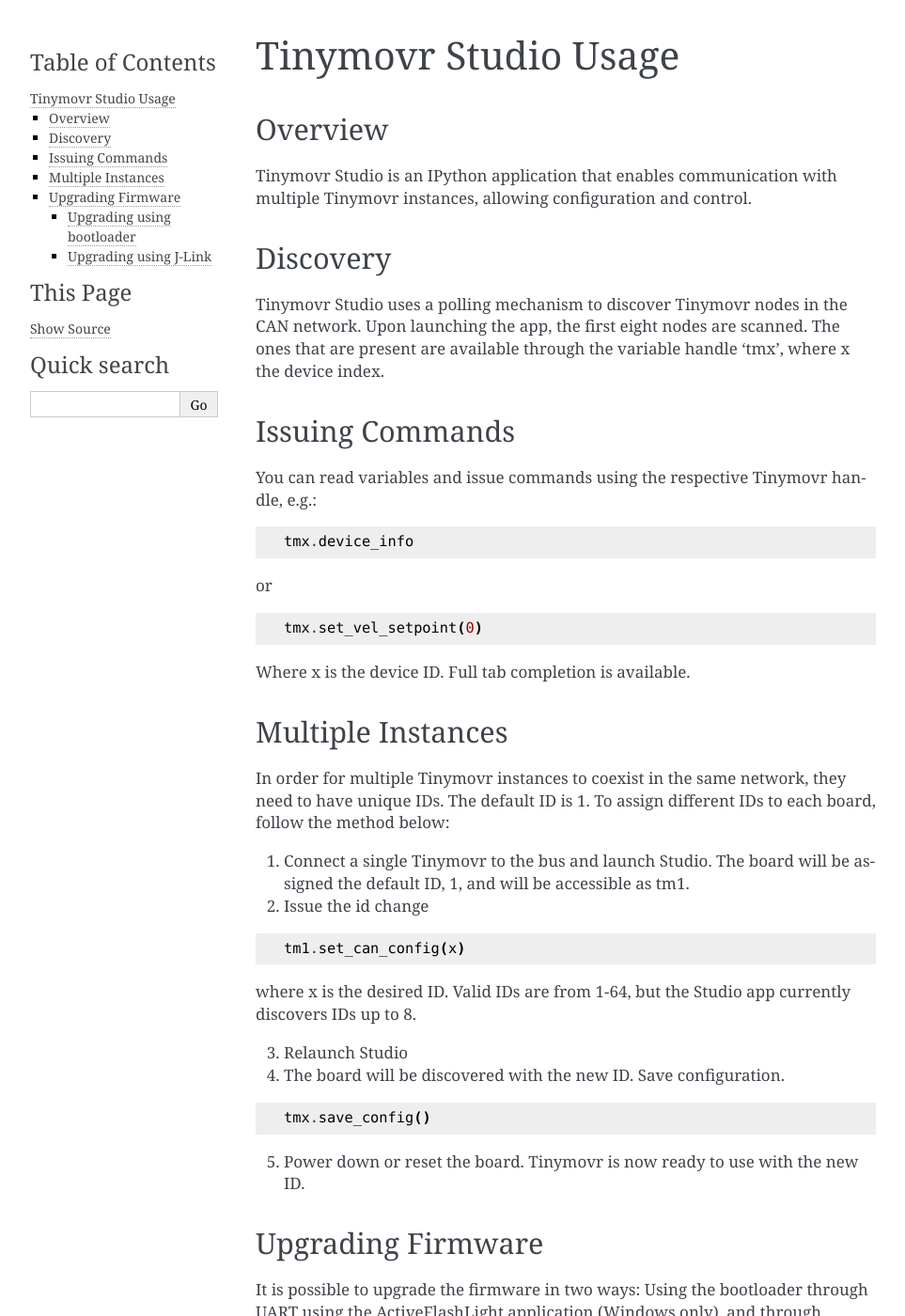
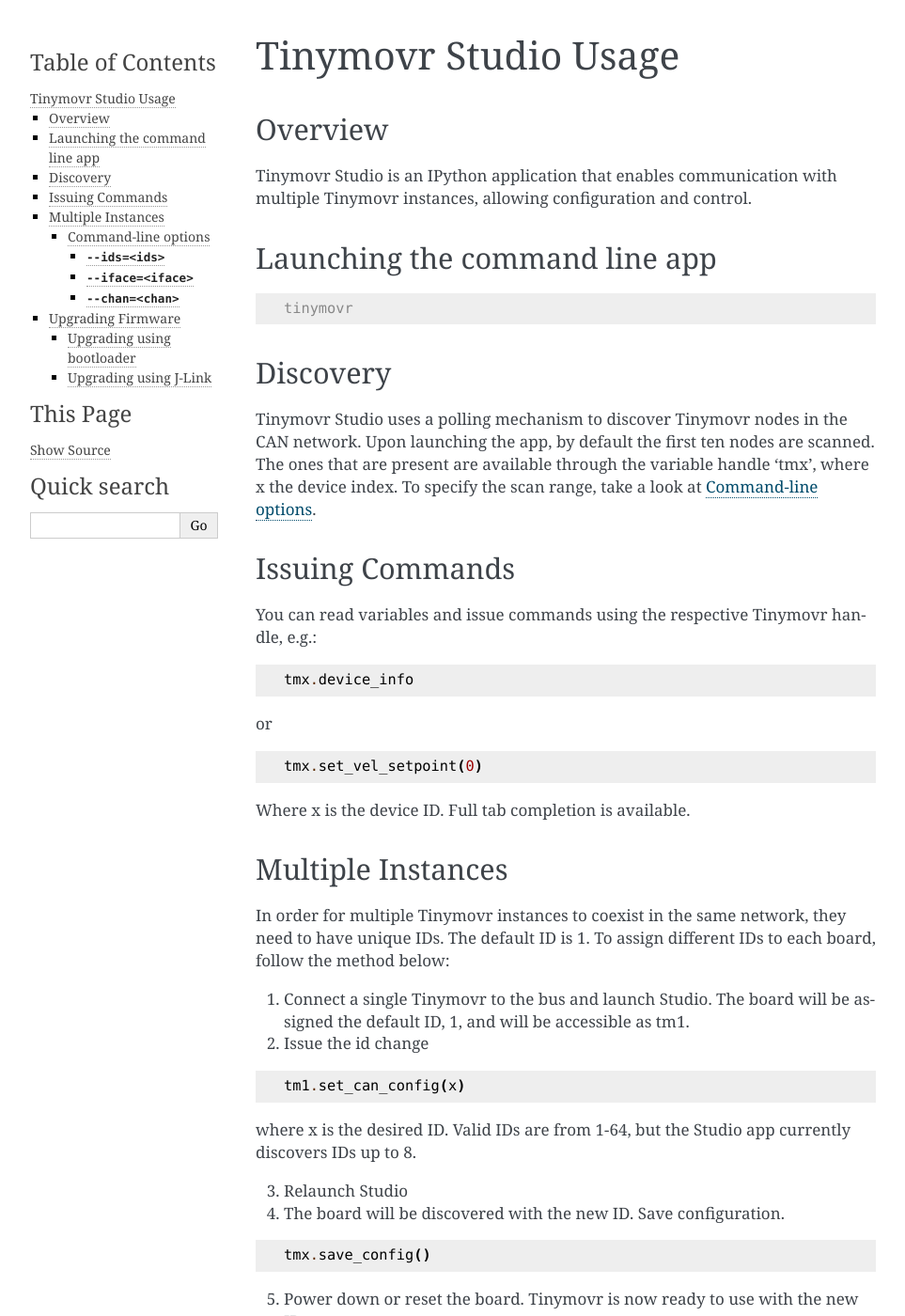
Before and after one commit to tinymovr/Tinymovr, a Sphinx documentation site: the page built from docs/studio/usage.rst, in a window 1280 px wide and 1400 px high. Shown: the whole window at 94% size, without its empty margins (148-1111 px from the left). Built offline with Sphinx 7.4.7, drawn with Linux system fonts in a browser that asks for light colours; some of the changed text lies outside the part shown.

Commit message:
Improve Tinymovr instance discovery (#36)
* reduce timeout

* add id range parameter

* bump version

* specify range using pynumparser

* update docs

* list instances on startup

* do not display list in discovered instances

```diff
--- a/docs/studio/usage.rst
+++ b/docs/studio/usage.rst
@@ -7,10 +7,20 @@
 
 Tinymovr Studio is an IPython application that enables communication with multiple Tinymovr instances, allowing configuration and control.
 
+
+Launching the command line app
+##############################
+
+.. code-block:: console
+
+    tinymovr
+
+
 Discovery
 #########
 
-Tinymovr Studio uses a polling mechanism to discover Tinymovr nodes in the CAN network. Upon launching the app, the first eight nodes are scanned. The ones that are present are available through the variable handle 'tmx', where x the device index.
+Tinymovr Studio uses a polling mechanism to discover Tinymovr nodes in the CAN network. Upon launching the app, by default the first ten nodes are scanned. The ones that are present are available through the variable handle 'tmx', where x the device index. To specify the scan range, take a look at :ref:`command-line-options`.
+
 
 Issuing Commands
 ################
@@ -28,6 +38,7 @@
     tmx.set_vel_setpoint(0)
 
 Where x is the device ID. Full tab completion is available.
+
 
 Multiple Instances
 ##################
@@ -53,6 +64,56 @@
     tmx.save_config()
 
 5. Power down or reset the board. Tinymovr is now ready to use with the new ID.
+
+.. _command-line-options:
+
+Command-line options
+********************
+
+Tinymovr Studio supports the following command line options.
+
+
+``--ids=<ids>``
+===================
+
+The --ids option specifies a set of CAN node IDs to scan.
+
+Example:
+
+.. code-block:: console
+
+    tinymovr --ids=1,3,5,7-9
+
+All syntax options supported by Pynumparser are available.
+
+
+``--iface=<iface>``
+===================
+
+The --iface option specifies a CAN interface to use.
+
+Example:
+
+.. code-block:: console
+
+    tinymovr --iface=robotell
+
+All interfaces offered by python-can are supported.
+
+
+``--chan=<chan>``
+=================
+
+The --chan options specifies a channel to use, optionally together with the --iface option.
+
+Example:
+
+.. code-block:: console
+
+    tinymovr --iface=robotell --chan=COM3
+
+By default, Tinymovr Studio will use slcan as the interface, and will search for CANAble-type devices.
+
 
 Upgrading Firmware
 ##################
```
Also changed, not shown: docs/studio/installation.rst (+0 -39 lines), 4 other files.
